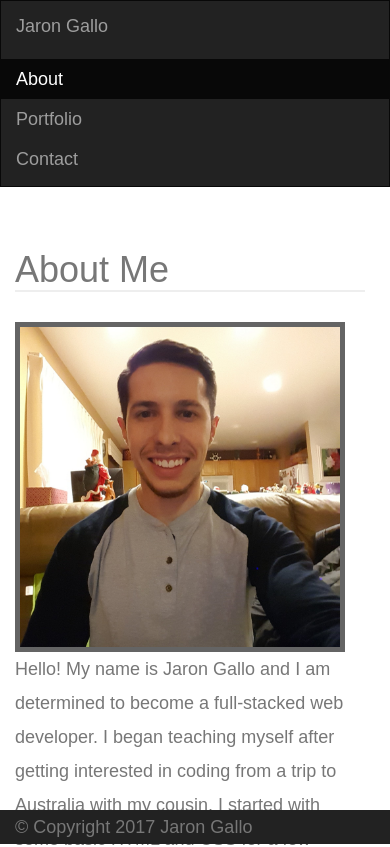
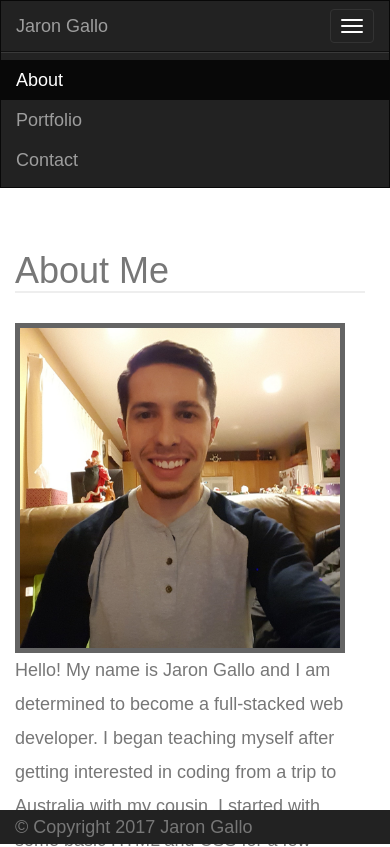
Before and after one commit to JaronGallo/Bootstrap-Portfolio, a plain HTML site: page index.html in a window 390 px wide. Shown: the top 847 px of the page. Drawn offline with nearby package versions, Linux system fonts and the light colour scheme.

Commit message:
Bootstrap

```diff
--- a/index.html
+++ b/index.html
@@ -21,7 +21,7 @@
 	<div id="masthead" class="container">
 	<!-- <div class="container"> -->
 	<div class="navbar-header">
-	<!-- <button type="button" class="navbar-toggle collapsed" data-toggle="collapse" data-target="#collapseMenu" aria-expanded="false"> -->
+	<button type="button" class="navbar-toggle collapsed" data-toggle="collapse" data-target="#collapseMenu" aria-expanded="false">
         <span class="sr-only">Toggle navigation</span>
         <span class="icon-bar"></span>
         <span class="icon-bar"></span>
@@ -31,8 +31,8 @@
 		<!-- <img class="background container" src="image/backgroundwhite.png" alt="Cool White Background"> -->
 		</div>
 
-		<div class=navbar-right  " id="collapseMenu">
-		<!-- <div class=navbar-collapse collapse  "navbar-right  " id="collapseMenu"> -->
+		<!-- <div class=navbar-right  " id="collapseMenu"> -->
+		<div class=navbar-collapse collapse  "navbar-right  " id="collapseMenu">
 		<ul class="nav navbar-nav" >
 
         	<li class="active" ><a href="index.html">About</a></li>
```
